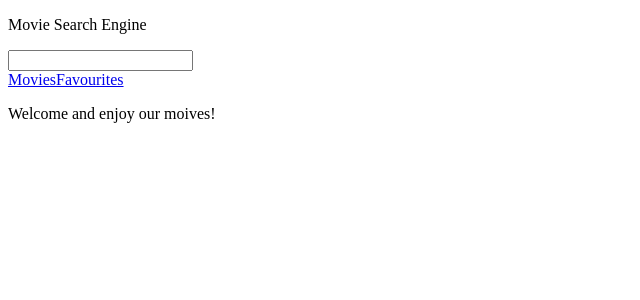
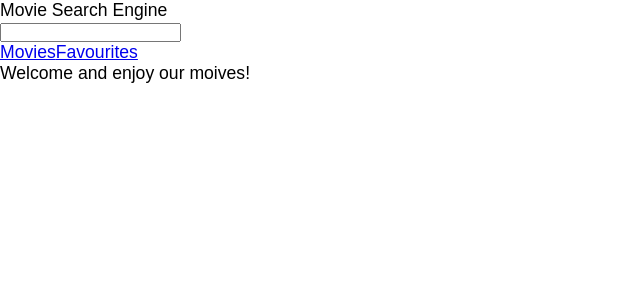
Before and after one commit to kraljic9/react-movie-search-engine, a React (Vite) app in the folder movie-search-engine/: page / in a window 1280 px wide. Shown: the top 300 px of the page, without its empty margins (0-640 px from the left). Built offline with nearby package versions, Linux system fonts and the light colour scheme.

Commit message:
Added style for all and body

```diff
--- a/movie-search-engine/src/App.css
+++ b/movie-search-engine/src/App.css
@@ -0,0 +1,10 @@
+* {
+  margin: 0;
+  padding: 0;
+  box-sizing: border-box;
+}
+
+body {
+  font-family: Arial, Helvetica, sans-serif;
+  font-size: 1.1rem;
+}
```
